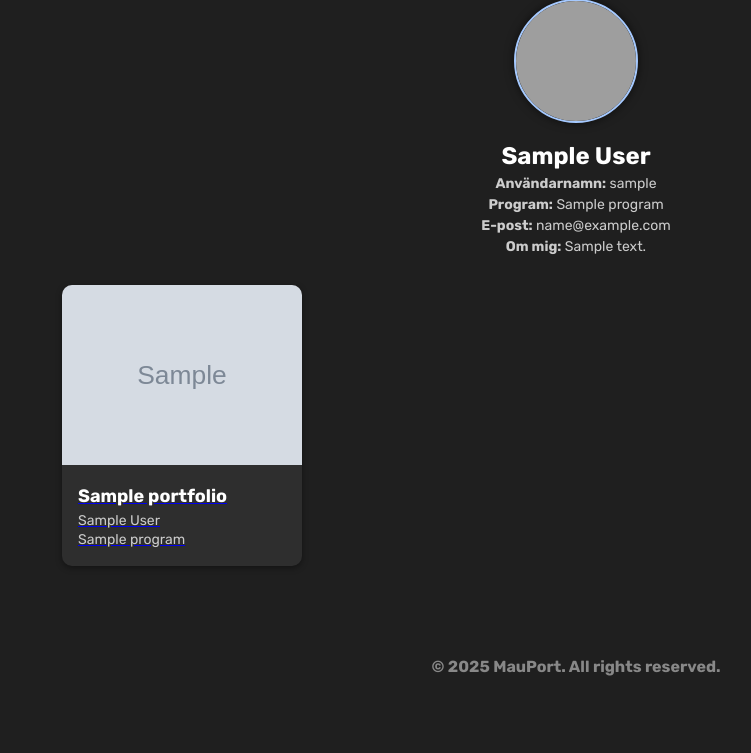
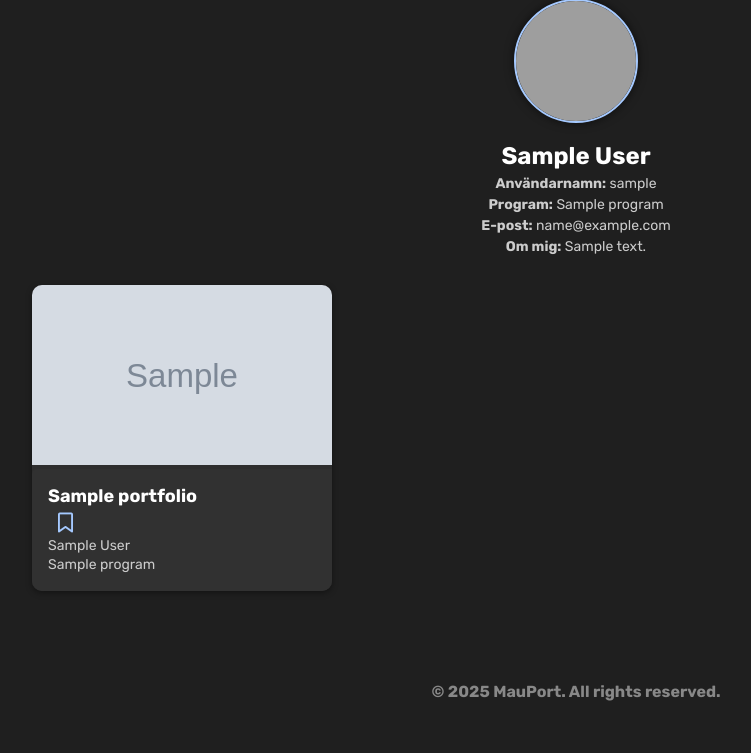
Before and after one commit to DABZEN8/MauPort, a Flask app: page /profile/1 in a window 1280 px wide. Shown: the part 251-1004 px from the top of the page, without its empty margins (64-815 px from the left). Before the commit the page ends 927 px from the top, so only its background shows below. Run offline with Flask 3, Linux system fonts and the light colour scheme; grey boxes marked "Sample" are stand-in pictures; a database or web service that is not in the repository returns one stand-in record (values such as "Sample title"); some libraries are stand-ins or nearby versions; grey boxes are pictures that could not be loaded.

Commit message:
Bokmärkesikon nu tillagd - index.html ändrad - portfoliokort syns bättre i user_profile.html och profile.html - men små problem återstår.
Problem:
-Bokmärkesikonen har en annan position i user_profile.html och profile.html.

-Portfoliokorten är inte helt klickbar.

```diff
--- a/static/bookmark.js
+++ b/static/bookmark.js
@@ -1,8 +1,8 @@
 document.addEventListener("DOMContentLoaded", () => {
-  document.querySelectorAll(".save-btn").forEach(button => {
+  document.querySelectorAll(".bookmark-btn, .save-btn").forEach(button => {
     button.addEventListener("click", async (e) => {
       e.preventDefault();
-      e.stopPropagation(); // Hindrar klick från att följa länk om knappen ligger i en <a>
+      e.stopPropagation();
 
       const portfolioId = button.dataset.portfolioId;
 
@@ -15,21 +15,23 @@ document.addEventListener("DOMContentLoaded", () => {
       const data = await res.json();
 
       if (data.success) {
+        const icon = button.querySelector("i");
         const isFavoritesPage = window.location.pathname === "/favorites";
 
-        if (data.status === "added") {
-          button.textContent = "Inlägg sparad!";
-          button.classList.add("active");
+        if (icon) {
+          icon.classList.toggle("fas", data.status === "added");
+          icon.classList.toggle("far", data.status !== "added");
         } else {
-          if (isFavoritesPage) {
-            const card = button.closest(".portfolio-card");
-            if (card) {
-              card.classList.add("removed");
-              setTimeout(() => card.remove(), 300); // Matchar CSS-transition
-            }
-          } else {
-            button.textContent = "Spara inlägg";
-            button.classList.remove("active");
+          // textknapp fallback
+          button.textContent = data.status === "added" ? "Inlägg sparad!" : "Borttagen";
+          button.classList.toggle("active", data.status === "added");
+        }
+
+        if (isFavoritesPage && data.status === "removed") {
+          const card = button.closest(".card, .portfolio-card");
+          if (card) {
+            card.classList.add("removed");
+            setTimeout(() => card.remove(), 300);
           }
         }
       } else {
--- a/static/user_profile.css
+++ b/static/user_profile.css
@@ -314,3 +314,47 @@ footer {
   padding: 30px 0;
   color: #888;
 }
+
+/* Stress-tillägg för portfoliokorten, sue me */
+
+.card-content {
+    background: rgb(49, 49, 49);
+    border-radius:5px;
+    width:500px;
+}
+
+.card-content:hover {
+  transform: scale(1.02);
+  cursor: pointer;
+}
+
+.card-content p, h3 {
+    text-align:left;
+}
+
+.portfolio-content .content-row {
+  display: flex;
+  justify-content: space-between;
+  align-items: center;
+  margin-bottom: 6px;
+}
+
+.bookmark-btn {
+  background: none;
+  border: none;
+  color: #A5C9FF;
+  font-size: 20px;
+  cursor: pointer;
+  padding: 0;
+  margin-left: 10px;
+  transition: transform 0.2s ease;
+}
+
+.bookmark-btn:hover {
+  transform: scale(1.2);
+}
+
+.bookmark-btn .fas,
+.bookmark-btn .far {
+  pointer-events: none; /* förhindrar dubbelklickbugg */
+}
--- a/templates/profile.html
+++ b/templates/profile.html
@@ -7,6 +7,7 @@
   <link href="/static/user_profile.css" type="text/css" rel="stylesheet">
   <link href="https://fonts.googleapis.com/css2?family=Oswald:wght@200..700&display=swap" rel="stylesheet">
   <link href="https://fonts.googleapis.com/css2?family=Rubik:ital,wght@0,300..900;1,300..900&display=swap" rel="stylesheet">
+  <link rel="stylesheet" href="https://cdnjs.cloudflare.com/ajax/libs/font-awesome/6.5.0/css/all.min.css">
 </head>
 <body>
   <header>
@@ -59,21 +60,26 @@
       <div class="card">
         <a href="/portfolio/{{ portfolio[0] }}">
           <img src="{{ url_for('static', filename=portfolio[2]) }}" alt="{{ portfolio[1] }}">
+        </a>
         <div class="card-content">
+          <div class="content-row">
             <h3>{{ portfolio[1] }}</h3>
+            <button class="bookmark-btn" data-portfolio-id="{{ portfolio[0] }}">
+              <i class="{% if portfolio[0] in saved_ids %}fas{% else %}far{% endif %} fa-bookmark"></i>
+            </button>
+          </div>
           <p>{{ full_name }}</p>
           <p>{{ program }}</p>
         </div>
-                        </a>
       </div>
       {% endfor %}
     </div>
-
-            {% if is_own_profile %}</div>{% endif %}
   </main>
 
   <footer>
     <h4>© 2025 MauPort. All rights reserved.</h4>
   </footer>
+
+  <script src="{{ url_for('static', filename='bookmark.js') }}"></script>
 </body>
 </html>
```
Also changed, not shown: static/styles.css (+43 -0 lines), templates/index.html (+10 -14 lines), templates/user_profile.html (+27 -21 lines). Lines whose indentation alone changed are shown as unchanged.
